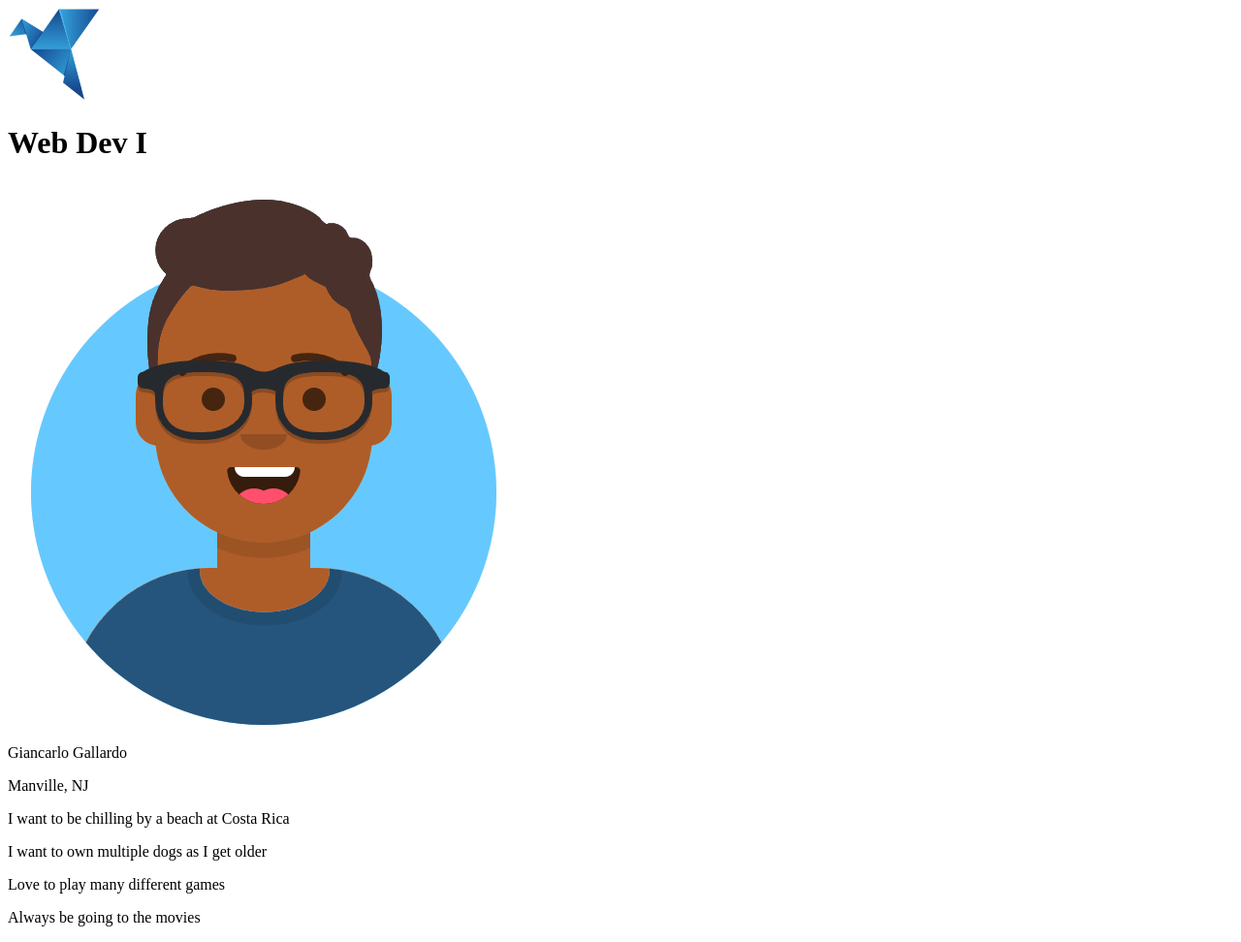
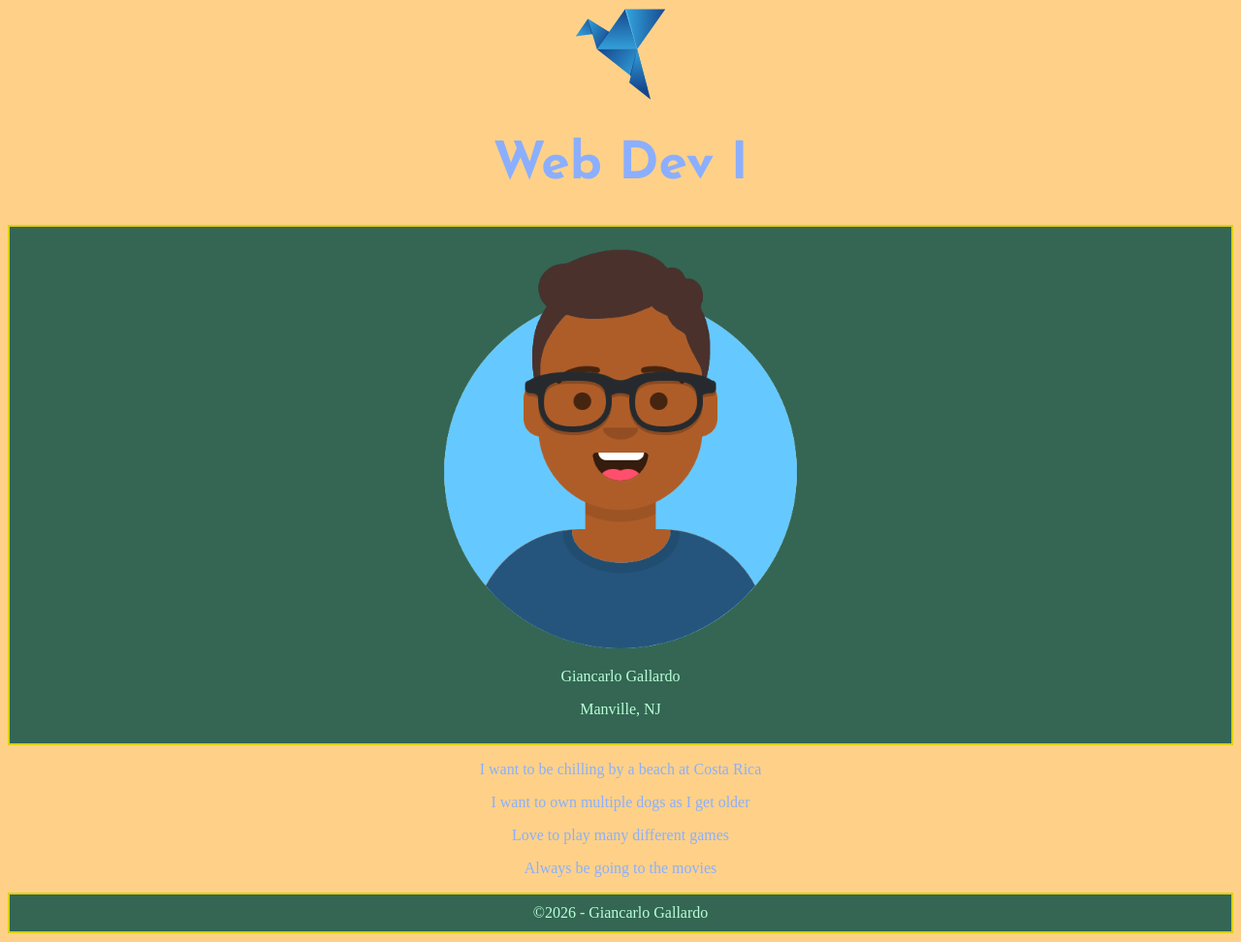
Before and after one commit to rvcc-grid/fa26-about-me-giangall12, a plain HTML site: page index.html in a window 1280 px wide. Shown: the whole page at 97% size. Drawn offline with Linux system fonts and the light colour scheme; a web font is replaced by a local one.

Commit message:
"Adding Some Styles"

```diff
--- /dev/null
+++ b/css/style.css
@@ -0,0 +1,33 @@
+body {
+    font-family:Doppio One;
+    background-color: #FFD188;
+    color: #8BAFFE;
+
+
+}
+
+h1, h2, h3, h4, h5, h6 {
+    font-family: "Josefin Sans";
+    font-size: 40pt;
+
+}
+
+header{
+    text-align: center;
+}
+
+#info, footer {
+    color: #B9FFD8;
+    text-align: center;
+    background-color:#346653;
+    border: 2px solid #DBD10D;
+    padding:10px;
+}
+
+#bio {
+    text-align: center;
+}
+
+#info img {
+    width:400px;
+}
--- a/index.html
+++ b/index.html
@@ -4,6 +4,13 @@
     <meta charset="UTF-8">
     <meta name="viewport" content="width=device-width, initial-scale=1.0">
     <title>About Me</title>
+
+    <link rel="preconnect" href="https://fonts.googleapis.com">
+    <link rel="preconnect" href="https://fonts.gstatic.com" crossorigin>
+    <link href="https://fonts.googleapis.com/css2?family=Doppio+One&family=Josefin+Sans:ital,wght@0,100..700;1,100..700&display=swap" rel="stylesheet">
+
+        <link href="css/style.css" rel="stylesheet">
+
 </head>
 <body>
 
@@ -16,7 +23,7 @@
     </header>
 
     <main>
-        <section>
+        <section id ="info">
             <img src="img/avataaars.png"
             alt="Avatar picture of me">
             <div>
@@ -25,18 +32,25 @@
             </div>
         </section>
 
-        <section>
 
-            <div>
-                <p>I want to be chilling by a beach at Costa Rica</p>
-                <p>I want to own multiple dogs as I get older  </p>
-                <p>Love to play many different games</p>
-                <p>Always be going to the movies</p>
+            <section id ="bio">
+                <div>
+                    <p>I want to be chilling by a beach at Costa Rica</p>
+                    <p>I want to own multiple dogs as I get older  </p>
+                    <p>Love to play many different games</p>
+                    <p>Always be going to the movies</p>
+
 
             </div>
         </section>
     </main>
 
+    <footer>
+
+        ©2026 - Giancarlo Gallardo
+
+    </footer>
+
 
 </body>
 </html>
```
